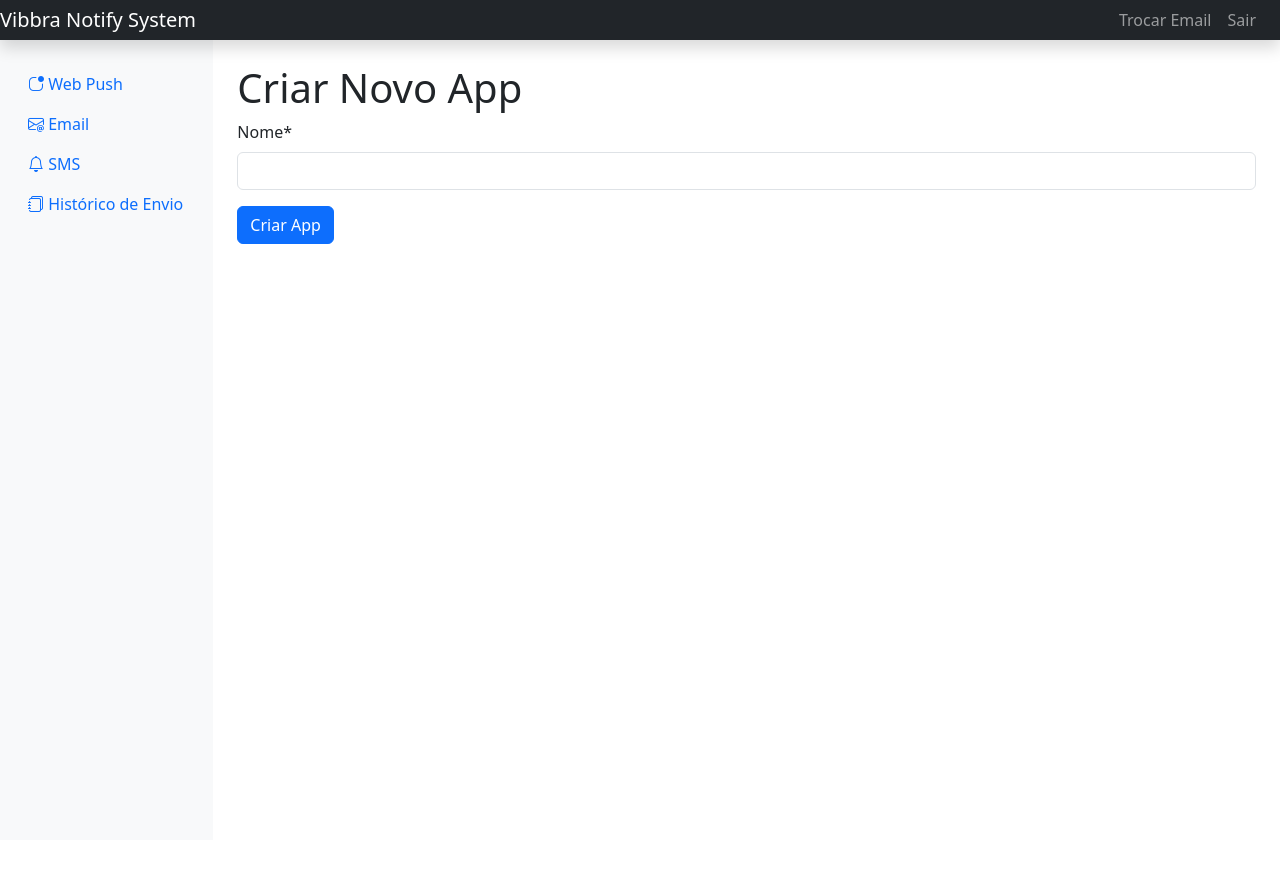
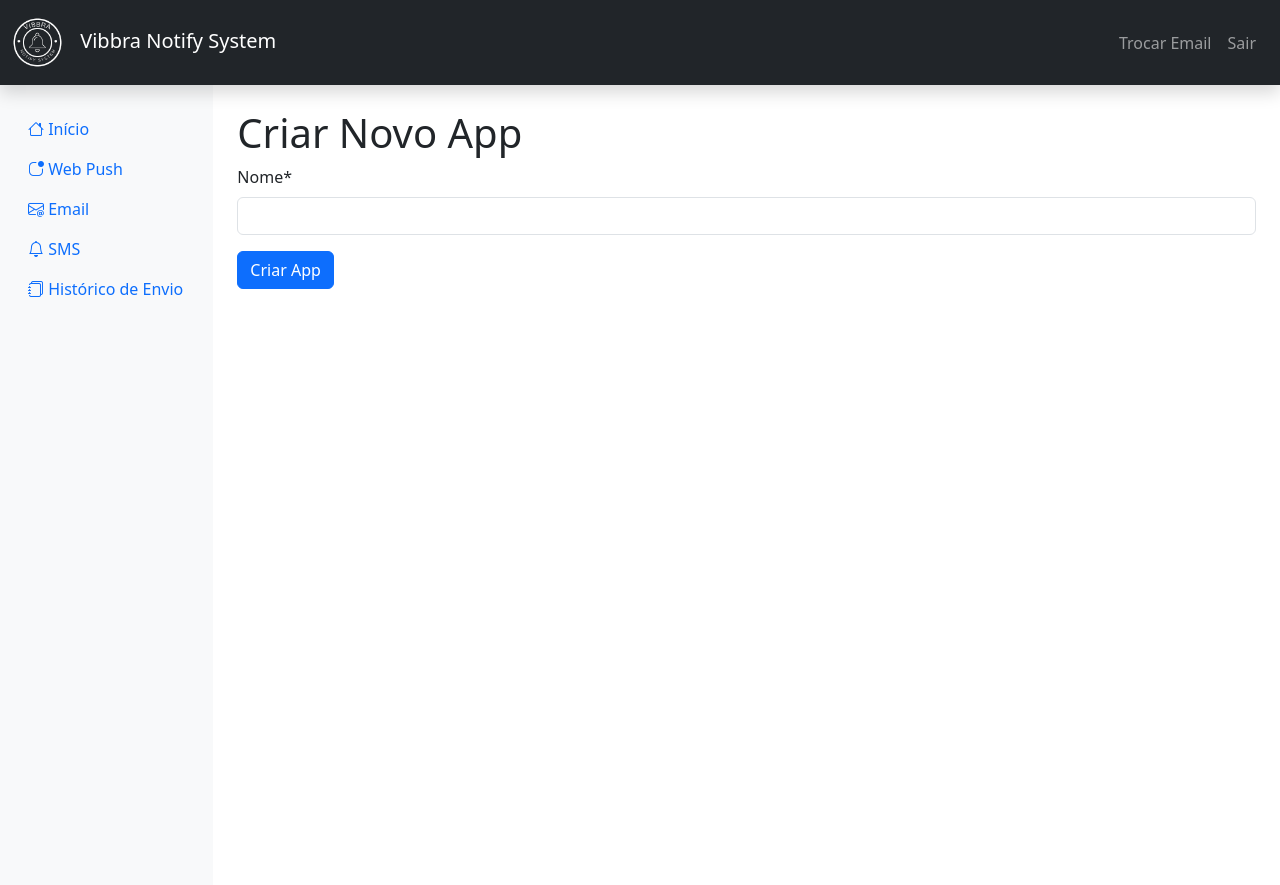
Before and after one commit to Jefferson472/vibbra-system-notify, a Django app: page /app/create/ in a window 1280 px wide. Before the commit the page ends 244 px from the top, so only its background shows below. Run offline with Django 5.2, Linux system fonts and the light colour scheme; the visitor is signed in with stand-in values (Sample User, id 1); some libraries are stand-ins or nearby versions.

Commit message:
add logo and favicon

```diff
--- a/src/templates/base.html
+++ b/src/templates/base.html
@@ -7,6 +7,9 @@
   <meta charset="UTF-8">
   <meta name="viewport" content="width=device-width, initial-scale=1.0">
   <title>Vibbra Notify System{% block title %}{% endblock %}</title>
+
+  <!-- Favicon para navegadores padrão -->
+  <link rel="icon" href="{% static '/assets/favicon.ico' %}">
 
   <!-- Core theme CSS (includes Bootstrap)-->
   <link
--- a/src/templates/layouts/navigation.html
+++ b/src/templates/layouts/navigation.html
@@ -1,5 +1,12 @@
+{% load static %}
+
 <nav class="navbar navbar-dark bg-dark flex-md-nowrap shadow p-0">
-  <a class="navbar-brand col-sm-3 col-md-2 mr-0" href="{% url 'home_page' %}">Vibbra Notify System</a>
+  <a class="navbar-brand col-sm-3 col-md-2 mr-0" href="{% url 'home_page' %}">
+    <img src="{% static 'assets/Vibbra-Notify-system-invertido-transp.png' %}"
+      alt="Logo Vibra System" width="75">
+    <span>Vibbra Notify System</span>
+  </a>
+
   <ul class="navbar-nav px-3 d-flex flex-row">
     {% if user.is_authenticated %}
       <li class="nav-item"><a class="nav-link px-2" href="{% url 'account_email' %}">Trocar Email</a></li>
--- a/src/templates/layouts/sidebar.html
+++ b/src/templates/layouts/sidebar.html
@@ -2,6 +2,12 @@
 <nav class="col-md-2 d-none d-md-block bg-light sidebar" style="height: 100vh;">
   <div class="sidebar-sticky mt-4">
     <ul class="nav flex-column">
+      <li class="nav-item">
+        <a class="nav-link" href="/">
+          <i class="bi bi-house"></i>
+          Início
+        </a>
+      </li>
       <li class="nav-item">
         <a class="nav-link" href="">
           <i class="bi bi-app-indicator"></i>
```
Also changed, not shown: src/setup/settings/base.py (+6 -4 lines), src/static/assets/Vibbra-Notify-system-invertido-transp.png (added), src/static/assets/Vibbra-Notify-system-invertido.png (added), src/static/assets/Vibbra-Notify-system-transp.png (added), src/static/assets/Vibbra-Notify-system.png (added), src/static/assets/favicon.ico (added).
